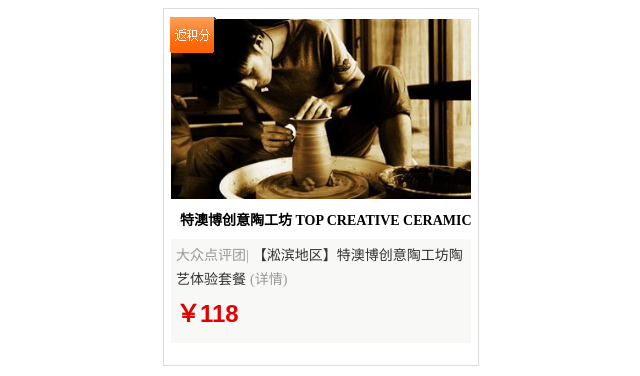
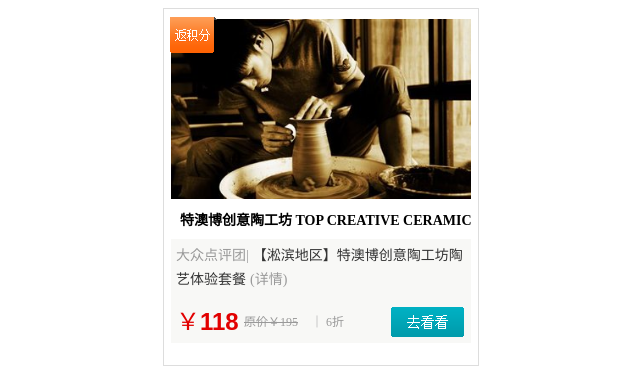
Before and after one commit to vestigeyu/DaliyText, a plain HTML site: page 0925/position 背景精灵 团800/demo_0925.html in a window 1280 px wide. Shown: the whole page, without its empty margins (319-959 px from the left). Drawn offline with Linux system fonts and the light colour scheme.

Commit message:
position 背景精灵 2.0

```diff
--- a/0925/position 背景精灵 团800/demo_0925.html
+++ b/0925/position 背景精灵 团800/demo_0925.html
@@ -74,8 +74,33 @@
 			font-family: Arial;
 			line-height: 30px;
 			position: absolute;
-			top: 60px;
+			top: 68px;
 			left: 5px;
+		}
+		#box .price_1 {
+			color: #999;
+			font-size: 12px;
+			line-height: 30px;
+			position: absolute;
+			top: 68px;
+			left: 73px;
+		}
+		#box .price_2 {
+			color: #999;
+			font-size: 12px;
+			line-height: 30px;
+			position: absolute;
+			top: 68px;
+			left: 140px;
+		}
+		#box .button {
+			width: 73px;
+			height: 30px;
+			background: url(button.png) no-repeat 0px -56px;
+			position: absolute;
+			top: 68px;
+			left: 220px;
+			z-index: 2;
 		}
 	</style>
 </head>
@@ -91,8 +116,11 @@
 			 <a href="#" class="word_3">(详情)</a>
 			</div>
 			<span class="price">
-				<b>￥118</b>
+				￥<b>118</b>
 			</span>
+			<s class="price_1">原价￥195</s>
+			<span class="price_2">｜ 6折 </span>
+			<div class="button"></div>
 
 
 		</div>
```
Also changed, not shown: 0925/position 背景精灵 团800/button.png (added).
